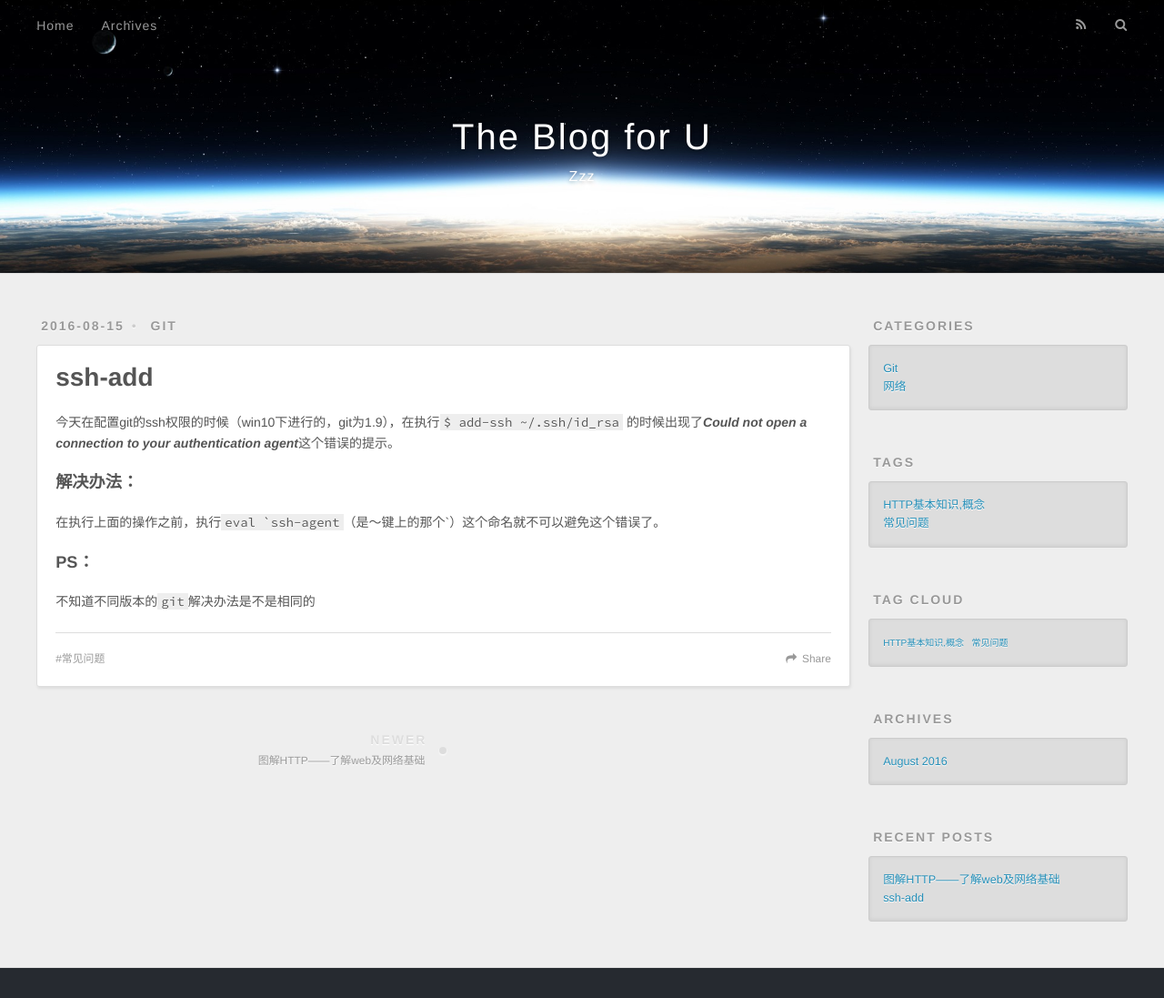
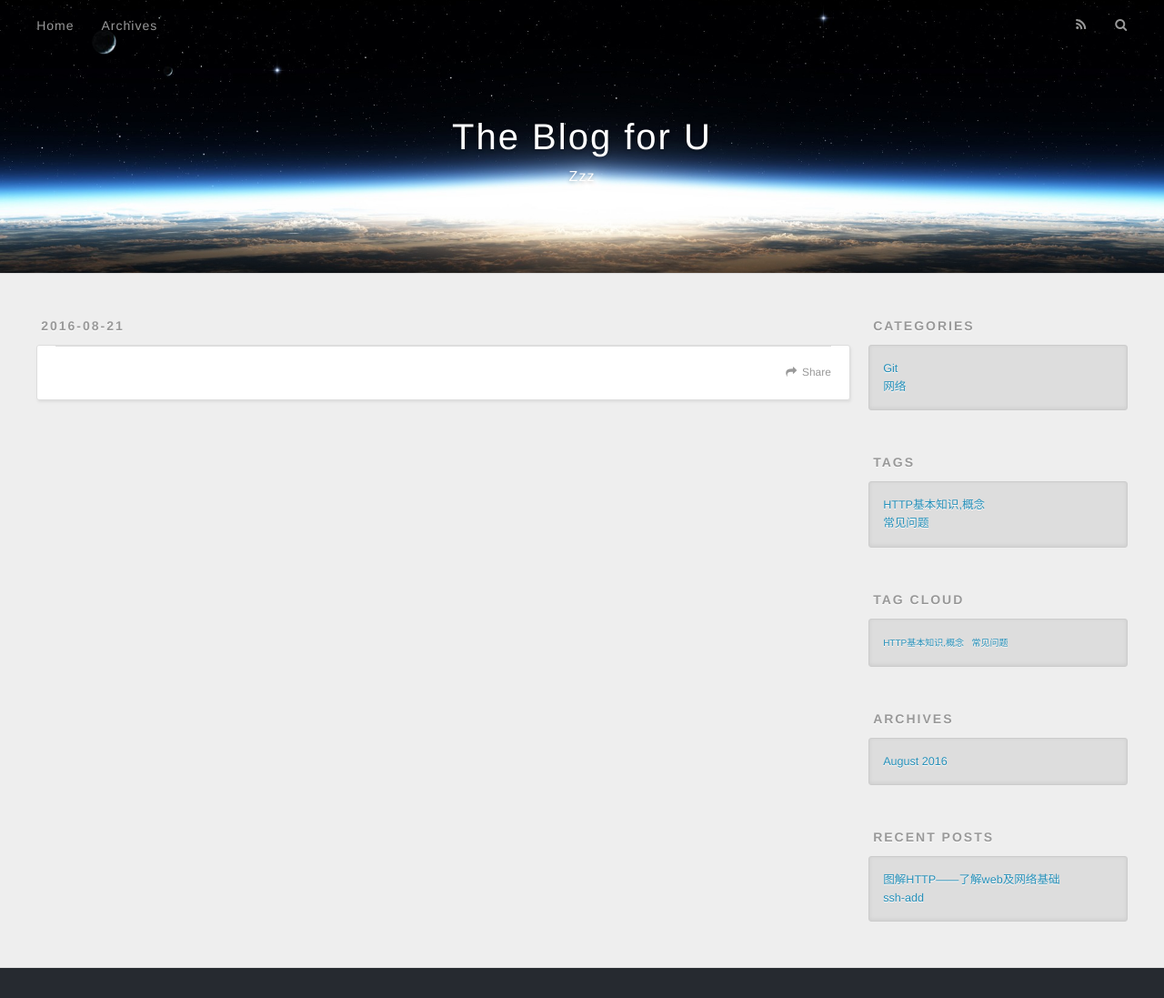
Before and after one commit to xhanthow/xhanthow.github.io, a plain HTML site: page 404.html in a window 1280 px wide. Shown: the top 1097 px of the page at 91% size. Drawn offline with nearby package versions, Linux system fonts and the light colour scheme.

Commit message:
Site updated: 2016-08-21 13:42:04

```diff
--- a/2016/08/15/ssh-add/index.html
+++ b/404.html
@@ -3,18 +3,15 @@
 <head>
   <meta charset="utf-8">
 
-  <title>ssh-add | The Blog for U</title>
+  <title>The Blog for U</title>
   <meta name="viewport" content="width=device-width, initial-scale=1, maximum-scale=1">
-  <meta name="description" content="&amp;#x4ECA;&amp;#x5929;&amp;#x5728;&amp;#x914D;&amp;#x7F6E;git&amp;#x7684;ssh&amp;#x6743;&amp;#x9650;&amp;#x7684;&amp;#x65F6;&amp;#x5019;&amp;#xFF08;win10&amp;#x4E0B;&amp;#x8FDB;&amp;#x884C;&amp;#x7684;&amp;#xFF0C;git&amp;#x4E3A;1.9&amp;#xFF09;&amp;#xFF0C;&amp;#x5728;&amp;#x6267;&amp;#x884C">
-<meta property="og:type" content="article">
-<meta property="og:title" content="ssh-add">
-<meta property="og:url" content="http://yoursite.com/2016/08/15/ssh-add/index.html">
+  <meta property="og:type" content="website">
+<meta property="og:title" content="The Blog for U">
+<meta property="og:url" content="http://yoursite.com/404.html">
 <meta property="og:site_name" content="The Blog for U">
-<meta property="og:description" content="&amp;#x4ECA;&amp;#x5929;&amp;#x5728;&amp;#x914D;&amp;#x7F6E;git&amp;#x7684;ssh&amp;#x6743;&amp;#x9650;&amp;#x7684;&amp;#x65F6;&amp;#x5019;&amp;#xFF08;win10&amp;#x4E0B;&amp;#x8FDB;&amp;#x884C;&amp;#x7684;&amp;#xFF0C;git&amp;#x4E3A;1.9&amp;#xFF09;&amp;#xFF0C;&amp;#x5728;&amp;#x6267;&amp;#x884C">
-<meta property="og:updated_time" content="2016-08-16T14:15:35.226Z">
+<meta property="og:updated_time" content="2016-08-21T05:36:36.869Z">
 <meta name="twitter:card" content="summary">
-<meta name="twitter:title" content="ssh-add">
-<meta name="twitter:description" content="&amp;#x4ECA;&amp;#x5929;&amp;#x5728;&amp;#x914D;&amp;#x7F6E;git&amp;#x7684;ssh&amp;#x6743;&amp;#x9650;&amp;#x7684;&amp;#x65F6;&amp;#x5019;&amp;#xFF08;win10&amp;#x4E0B;&amp;#x8FDB;&amp;#x884C;&amp;#x7684;&amp;#xFF0C;git&amp;#x4E3A;1.9&amp;#xFF09;&amp;#xFF0C;&amp;#x5728;&amp;#x6267;&amp;#x884C">
+<meta name="twitter:title" content="The Blog for U">
 
     <link rel="alternate" href="/atom.xml" title="The Blog for U" type="application/atom+xml">
 
@@ -67,61 +64,28 @@
   </div>
 </header>
       <div class="outer">
-        <section id="main"><article id="[post]-ssh-add" class="article article-type-[post]" itemscope itemprop="blogPost">
+        <section id="main"><article id="page-undefined" class="article article-type-page" itemscope itemprop="blogPost">
   <div class="article-meta">
-    <a href="/2016/08/15/ssh-add/" class="article-date">
-  <time datetime="2016-08-14T16:03:45.000Z" itemprop="datePublished">2016-08-15</time>
+    <a href="/404.html" class="article-date">
+  <time datetime="2016-08-21T05:36:45.900Z" itemprop="datePublished">2016-08-21</time>
 </a>
-
-  <div class="article-category">
-    <a class="article-category-link" href="/categories/Git/">Git</a>
-  </div>
 
   </div>
   <div class="article-inner">
 
 
-      <header class="article-header">
-
-
-    <h1 class="article-title" itemprop="name">
-      ssh-add
-    </h1>
-
-
-      </header>
-
     <div class="article-entry" itemprop="articleBody">
 
-        <p>&#x4ECA;&#x5929;&#x5728;&#x914D;&#x7F6E;git&#x7684;ssh&#x6743;&#x9650;&#x7684;&#x65F6;&#x5019;&#xFF08;win10&#x4E0B;&#x8FDB;&#x884C;&#x7684;&#xFF0C;git&#x4E3A;1.9&#xFF09;&#xFF0C;&#x5728;&#x6267;&#x884C;<code>$ add-ssh ~/.ssh/id_rsa</code>    &#x7684;&#x65F6;&#x5019;&#x51FA;&#x73B0;&#x4E86;<strong><em>Could not open a connection to your authentication agent</em></strong>&#x8FD9;&#x4E2A;&#x9519;&#x8BEF;&#x7684;&#x63D0;&#x793A;&#x3002;</p>
-<h3 id="&#x89E3;&#x51B3;&#x529E;&#x6CD5;&#xFF1A;"><a href="#&#x89E3;&#x51B3;&#x529E;&#x6CD5;&#xFF1A;" class="headerlink" title="&#x89E3;&#x51B3;&#x529E;&#x6CD5;&#xFF1A;"></a>&#x89E3;&#x51B3;&#x529E;&#x6CD5;&#xFF1A;</h3><p>&#x5728;&#x6267;&#x884C;&#x4E0A;&#x9762;&#x7684;&#x64CD;&#x4F5C;&#x4E4B;&#x524D;&#xFF0C;&#x6267;&#x884C;<code>eval `ssh-agent</code>&#xFF08;&#x662F;&#xFF5E;&#x952E;&#x4E0A;&#x7684;&#x90A3;&#x4E2A;`&#xFF09;&#x8FD9;&#x4E2A;&#x547D;&#x540D;&#x5C31;&#x4E0D;&#x53EF;&#x4EE5;&#x907F;&#x514D;&#x8FD9;&#x4E2A;&#x9519;&#x8BEF;&#x4E86;&#x3002;</p>
-<h3 id="PS&#xFF1A;"><a href="#PS&#xFF1A;" class="headerlink" title="PS&#xFF1A;"></a>PS&#xFF1A;</h3><p>&#x4E0D;&#x77E5;&#x9053;&#x4E0D;&#x540C;&#x7248;&#x672C;&#x7684;<code>git</code>&#x89E3;&#x51B3;&#x529E;&#x6CD5;&#x662F;&#x4E0D;&#x662F;&#x76F8;&#x540C;&#x7684;</p>
-
+        <script type="text/javascript" src="http://www.qq.com/404/search_children.js" charset="utf-8"></script>
 
     </div>
     <footer class="article-footer">
-      <a data-url="http://yoursite.com/2016/08/15/ssh-add/" data-id="cis46goam0000iou5n8vjt9ot" class="article-share-link">Share</a>
+      <a data-url="http://yoursite.com/404.html" data-id="cis46s7e80000f4u5g5tpanje" class="article-share-link">Share</a>
 
-
-  <ul class="article-tag-list"><li class="article-tag-list-item"><a class="article-tag-list-link" href="/tags/常见问题/">常见问题</a></li></ul>
 
     </footer>
   </div>
 
-
-<nav id="article-nav">
-
-    <a href="/2016/08/21/图解HTTP/" id="article-nav-newer" class="article-nav-link-wrap">
-      <strong class="article-nav-caption">Newer</strong>
-      <div class="article-nav-title">
-
-          图解HTTP——了解web及网络基础
-
-      </div>
-    </a>
-
-
-</nav>
 
 
 </article>
```
Also changed, not shown: 2016/08/21/图解HTTP/index.html (+5 -5 lines), index.html (+3 -3 lines).
